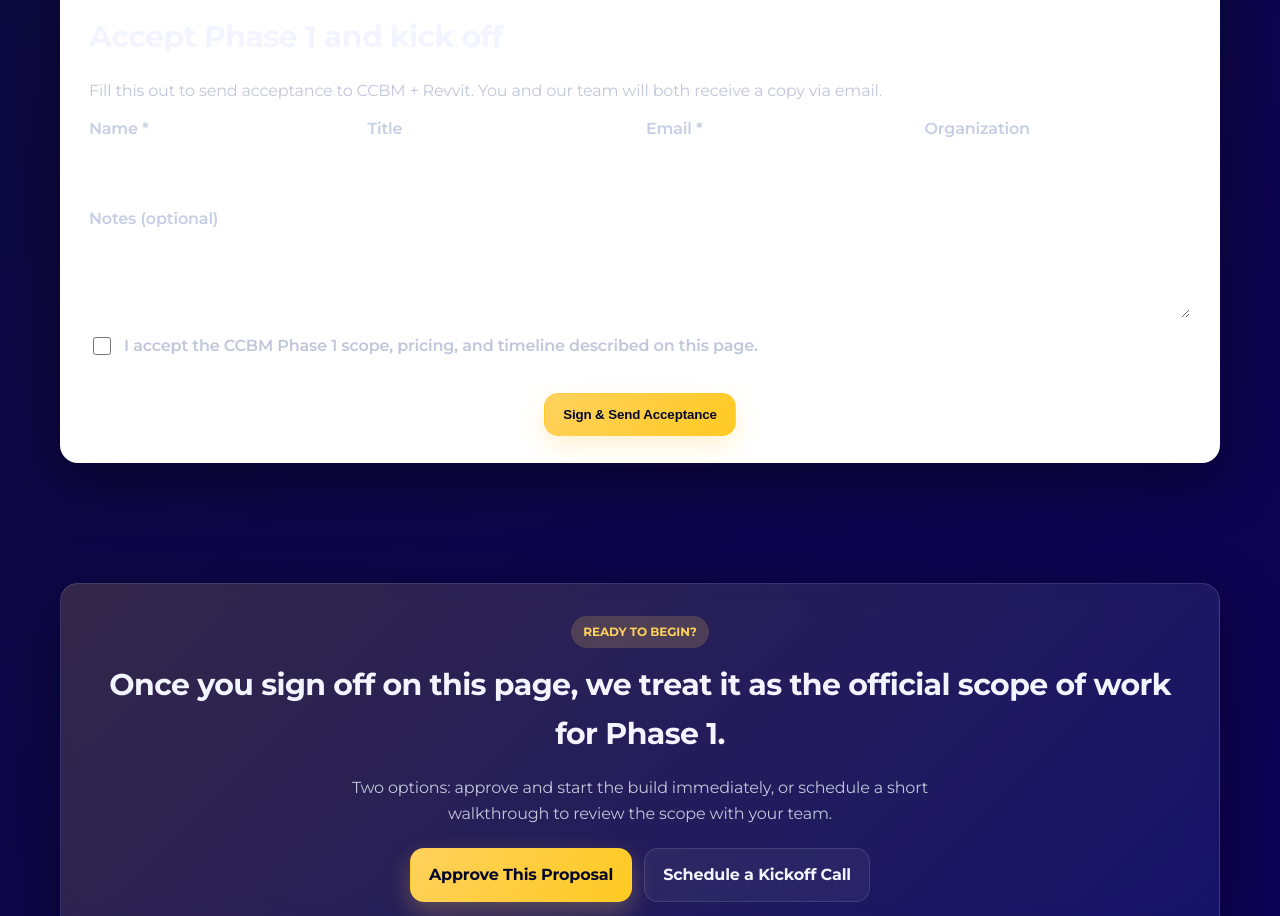
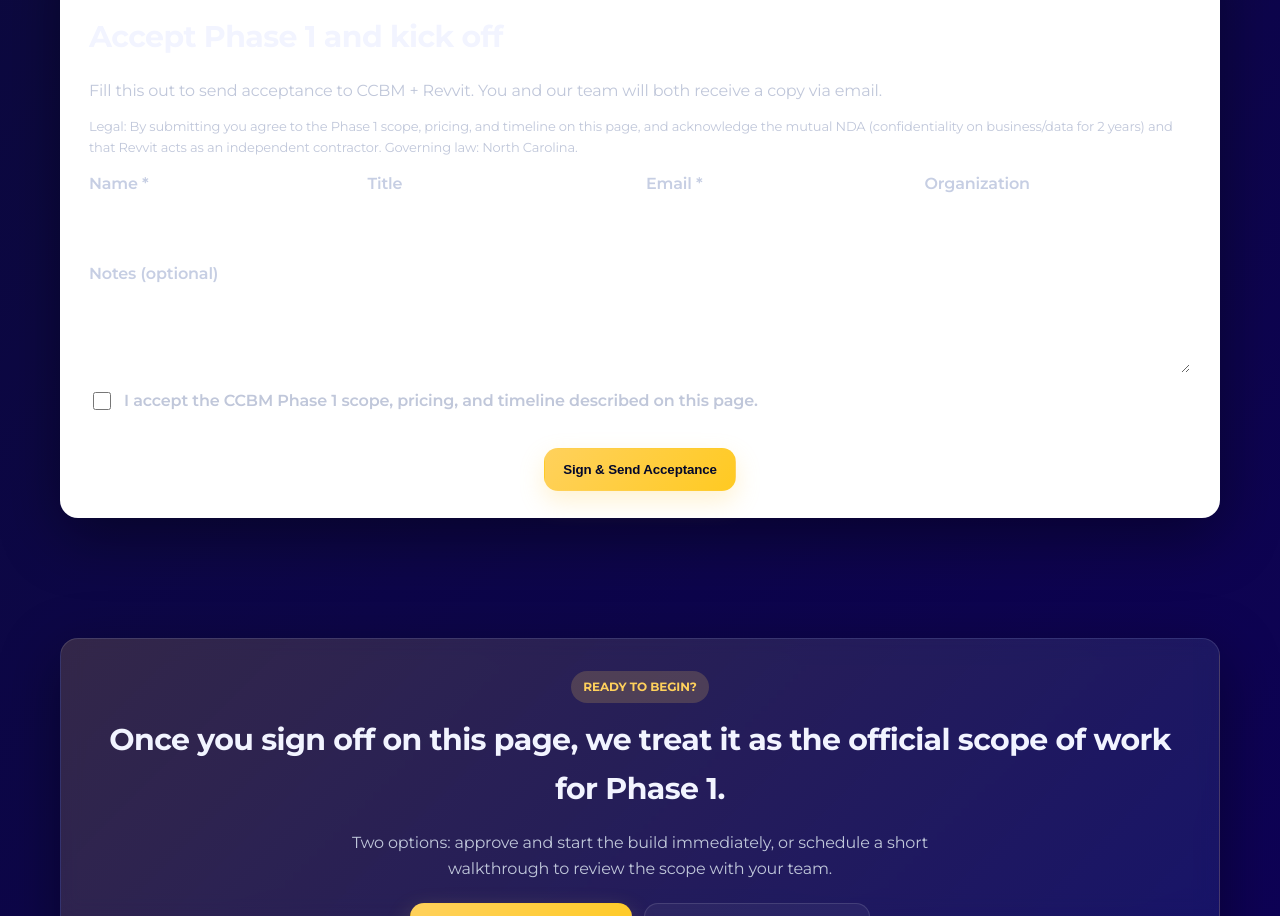
Before and after one commit to Revvitapps/ccbmtv, a Next.js app: page / in a window 1280 px wide. Shown: the part 4826-5742 px from the top of the page. Built offline with nearby package versions, Linux system fonts and the light colour scheme.

Commit message:
add legal disclaimer to sign section

```diff
--- a/app/globals.css
+++ b/app/globals.css
@@ -238,6 +238,10 @@
 
 .muted {
   color: var(--muted);
+}
+
+.small {
+  font-size: 13px;
 }
 
 li {
--- a/app/page.js
+++ b/app/page.js
@@ -299,6 +299,11 @@
           <p className="muted">
             Fill this out to send acceptance to CCBM + Revvit. You and our team will both receive a copy via email.
           </p>
+          <p className="muted small">
+            Legal: By submitting you agree to the Phase 1 scope, pricing, and timeline on this page, and acknowledge the
+            mutual NDA (confidentiality on business/data for 2 years) and that Revvit acts as an independent contractor.
+            Governing law: North Carolina.
+          </p>
           <form className="sign-form" onSubmit={handleSubmit}>
             <div className="form-grid">
               <label>
```
